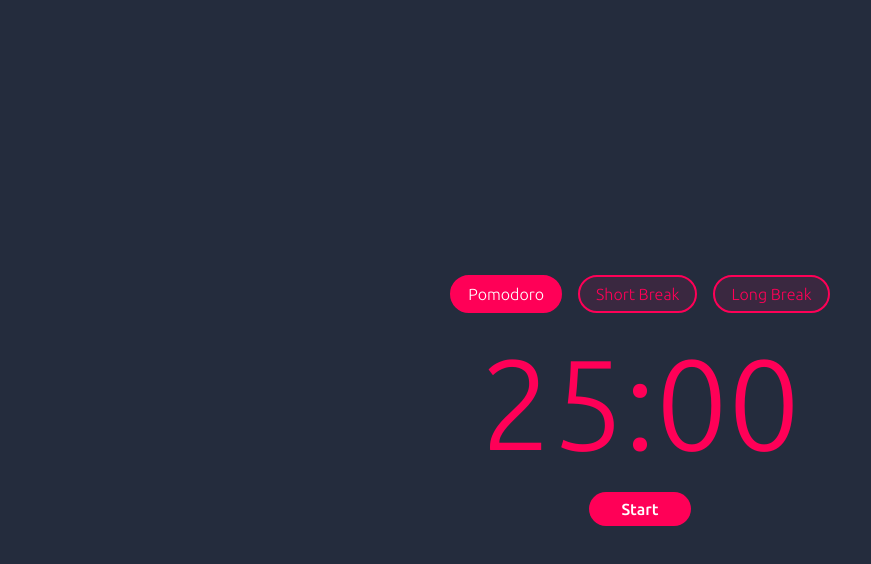
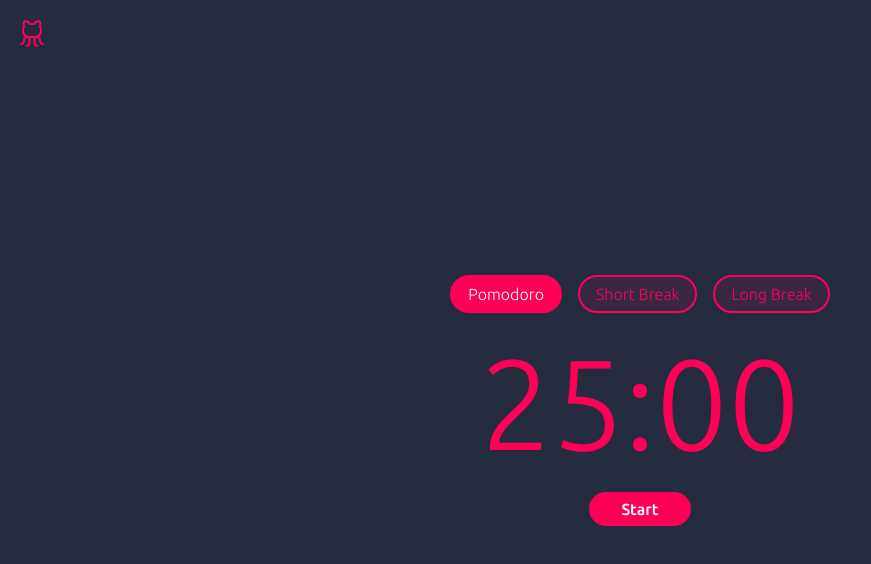
Before and after one commit to brandstetterm/pomodoro, a SvelteKit app: page / in a window 1280 px wide. Shown: the top 564 px of the page, without its empty margins (0-871 px from the left). Built offline with nearby package versions, Linux system fonts and the light colour scheme.

Commit message:
Add link to github repository

```diff
--- a/src/routes/+layout.svelte
+++ b/src/routes/+layout.svelte
@@ -4,6 +4,9 @@
 
 <main>
   <slot />
+  <a href="https://github.com/brandstetterm/pomodoro">
+    <svg xmlns="http://www.w3.org/2000/svg" width="192" height="192" fill="currentColor" viewBox="0 0 256 256"><rect width="256" height="256" fill="none"></rect><path d="M84,240a23.9,23.9,0,0,0,24-24V168" fill="none" stroke="currentColor" stroke-linecap="round" stroke-linejoin="round" stroke-width="16"></path><path d="M172,240a23.9,23.9,0,0,1-24-24V168" fill="none" stroke="currentColor" stroke-linecap="round" stroke-linejoin="round" stroke-width="16"></path><path d="M152,168h16a23.9,23.9,0,0,1,24,24v8a23.9,23.9,0,0,0,24,24" fill="none" stroke="currentColor" stroke-linecap="round" stroke-linejoin="round" stroke-width="16"></path><path d="M104,168H88a23.9,23.9,0,0,0-24,24v8a23.9,23.9,0,0,1-24,24" fill="none" stroke="currentColor" stroke-linecap="round" stroke-linejoin="round" stroke-width="16"></path><path d="M111.8,64A52,52,0,0,0,68,40a52,52,0,0,0-3.5,44.7A49.3,49.3,0,0,0,56,112v8a48,48,0,0,0,48,48h48a48,48,0,0,0,48-48v-8a49.3,49.3,0,0,0-8.5-27.3A52,52,0,0,0,188,40a52,52,0,0,0-43.8,24Z" fill="none" stroke="currentColor" stroke-linecap="round" stroke-linejoin="round" stroke-width="16"></path></svg>
+  </a>
 </main>
 
 <style>
@@ -18,4 +21,28 @@
     gap: 16px;
     background-color: #242c3d;
   }
+
+
+  svg {
+    height: 100%;
+    width: 100%;
+  }
+
+  a {
+    color: #ff0057;
+    height: 32px;
+    width: 32px;
+    padding: 0;
+    margin: 0;
+    border: none;
+    background-color: transparent;
+    border-radius: 999px;
+    cursor: pointer;
+    position: absolute;
+    top: 16px;
+    left: 16px;
+  }
+  a:hover {
+    transform: scale(1.05);
+  }
 </style>
```
